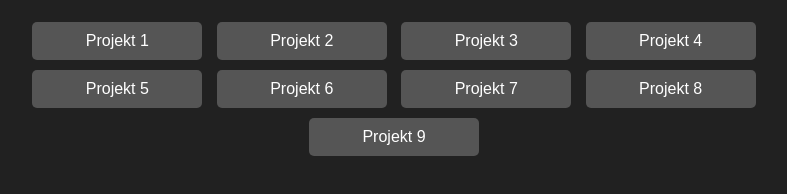
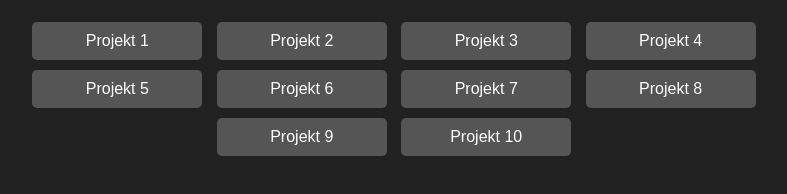
Before and after one commit to ValeriiTP/1TP-projects, a plain HTML site: page index.html in a window 1280 px wide. Shown: the part 592-786 px from the top of the page, without its empty margins (246-1033 px from the left). Drawn offline with Linux system fonts and the light colour scheme.

Commit message:
Update index.html

```diff
--- a/index.html
+++ b/index.html
@@ -111,6 +111,7 @@
             <a href="https://valeriitp.github.io/1TP-projects/JavaScript/7">Projekt 7</a>
             <a href="https://valeriitp.github.io/1TP-projects/JavaScript/8">Projekt 8</a>
             <a href="https://valeriitp.github.io/1TP-projects/JavaScript/9">Projekt 9</a>
+            <a href="https://valeriitp.github.io/1TP-projects/JavaScript/10">Projekt 10</a>
         </nav>
     </div>
 </body>
```
